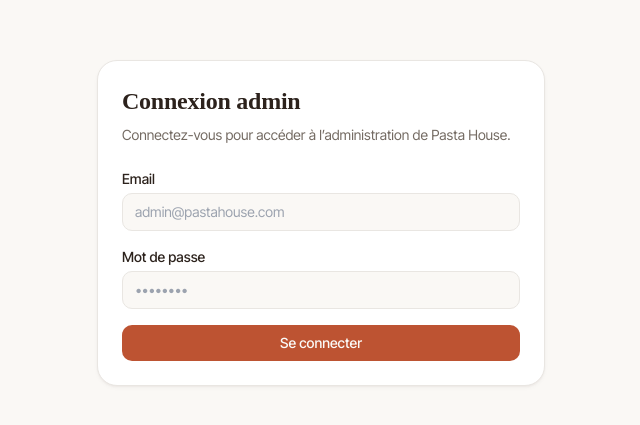
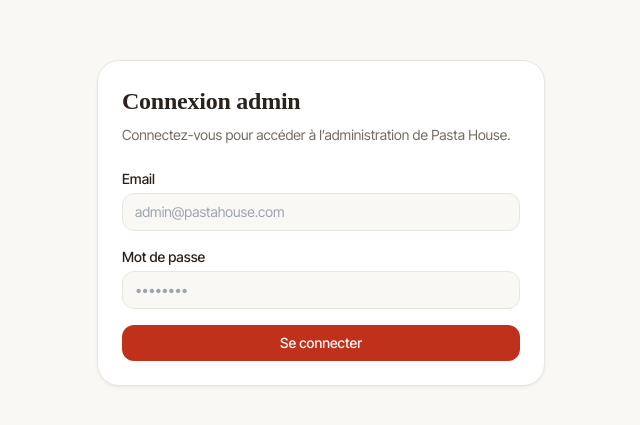
Before and after one commit to ResulR/pasta-house, a React (Vite) app: page /admin/login in a window 1280 px wide. Shown: the part 177-602 px from the top of the page, without its empty margins (319-959 px from the left). Built offline with nearby package versions, Linux system fonts and the light colour scheme; no server answers; the HTML template or start-up script is replaced by a standard one; a web font is replaced by a local one.

Commit message:
style: update design tokens for Pasta House redesign

```diff
--- a/src/index.css
+++ b/src/index.css
@@ -22,7 +22,7 @@
     --popover-foreground: 24 22% 14%;
 
     /* --- Accents --- */
-    --primary: 14 58% 47%;             /* terracotta noble */
+    --primary: 8 75% 43%;              /* rouge italien vif */
     --primary-foreground: 36 30% 98%;
 
     --secondary: 32 18% 94%;           /* sable très clair */
@@ -31,7 +31,7 @@
     --muted: 32 18% 94%;
     --muted-foreground: 28 8% 42%;     /* taupe */
 
-    --accent: 75 18% 38%;              /* olive sourd */
+    --accent: 152 32% 28%;             /* vert italien foncé */
     --accent-foreground: 36 30% 98%;
 
     --destructive: 0 65% 48%;
@@ -39,17 +39,17 @@
 
     --border: 30 15% 90%;
     --input: 30 15% 88%;
-    --ring: 14 58% 47%;
+    --ring: 8 75% 43%;
 
-    --radius: 0.625rem;
+    --radius: 0.75rem;
 
     /* --- Custom tokens --- */
     --surface-warm: 34 28% 95%;        /* alterner sections */
     --surface-card-hover: 32 22% 98%;
-    --terracotta: 14 58% 47%;
-    --terracotta-soft: 14 60% 92%;
-    --olive: 75 18% 38%;
-    --olive-soft: 75 22% 92%;
+    --terracotta: 8 75% 43%;
+    --terracotta-soft: 8 65% 93%;
+    --olive: 152 32% 28%;
+    --olive-soft: 152 25% 90%;
     --espresso: 24 22% 14%;
     --espresso-soft: 24 14% 30%;
 
@@ -71,12 +71,12 @@
     /* Sidebar (admin) — on garde les valeurs admin telles quelles */
     --sidebar-background: 36 30% 97%;
     --sidebar-foreground: 24 22% 14%;
-    --sidebar-primary: 14 58% 47%;
+    --sidebar-primary: 8 75% 43%;
     --sidebar-primary-foreground: 36 30% 98%;
     --sidebar-accent: 32 18% 94%;
     --sidebar-accent-foreground: 24 22% 14%;
     --sidebar-border: 30 15% 90%;
-    --sidebar-ring: 14 58% 47%;
+    --sidebar-ring: 8 75% 43%;
   }
 
   /* On garde un .dark défini pour l'admin / cohérence shadcn, mais le client
@@ -88,19 +88,19 @@
     --card-foreground: 36 25% 94%;
     --popover: 24 14% 13%;
     --popover-foreground: 36 25% 94%;
-    --primary: 14 60% 56%;
+    --primary: 8 72% 58%;
     --primary-foreground: 24 16% 10%;
     --secondary: 24 10% 18%;
     --secondary-foreground: 36 25% 94%;
     --muted: 24 10% 18%;
     --muted-foreground: 30 10% 65%;
-    --accent: 75 22% 50%;
+    --accent: 152 28% 48%;
     --accent-foreground: 24 16% 10%;
     --destructive: 0 65% 50%;
     --destructive-foreground: 0 0% 100%;
     --border: 24 10% 22%;
     --input: 24 10% 22%;
-    --ring: 14 60% 56%;
+    --ring: 8 72% 58%;
   }
 }
 
@@ -177,6 +177,13 @@
     @apply rounded-[var(--radius)] bg-card border border-border;
   }
 
+  .card-premium {
+    background-color: hsl(var(--card));
+    border-radius: var(--radius);
+    border: 1px solid hsl(var(--border) / 0.8);
+    box-shadow: var(--shadow-card);
+  }
+
   .hover-lift {
     transition: transform 280ms var(--ease-out), box-shadow 280ms var(--ease-out);
   }
@@ -237,8 +244,8 @@
 
   .halo-warm {
     background-image:
-      radial-gradient(60% 50% at 30% 20%, hsl(14 58% 47% / 0.06), transparent 60%),
-      radial-gradient(50% 40% at 80% 80%, hsl(75 18% 38% / 0.05), transparent 60%);
+      radial-gradient(60% 50% at 30% 20%, hsl(8 75% 43% / 0.06), transparent 60%),
+      radial-gradient(50% 40% at 80% 80%, hsl(152 32% 28% / 0.05), transparent 60%);
   }
 
   .price-tag {
```
